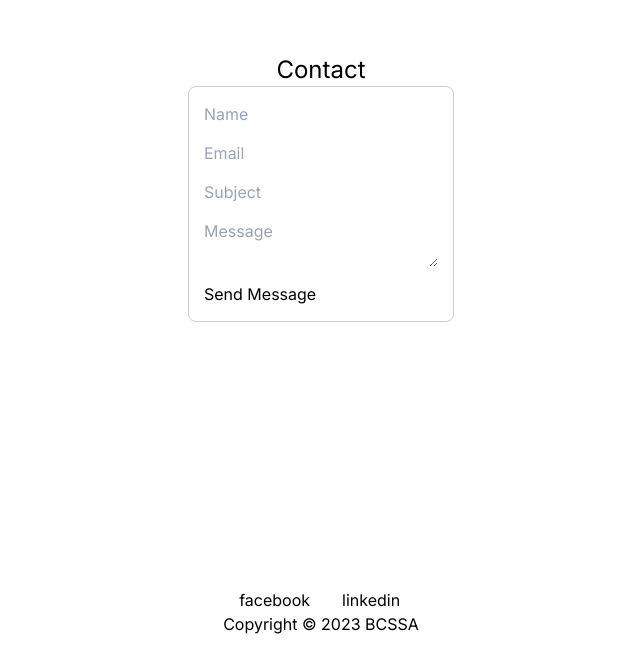
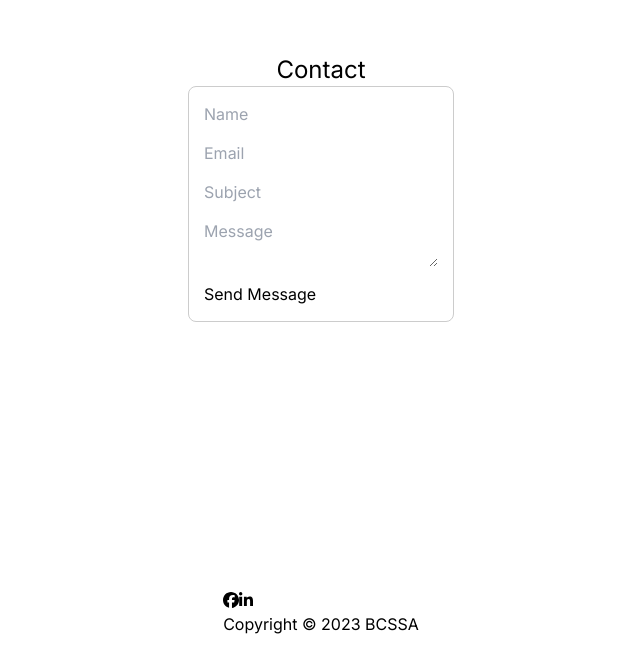
Before and after one commit to UBC-BCS-Student-Association/bcssa-website, a Next.js app: page / in a window 1280 px wide. Shown: the part 3786-4458 px from the top of the page, without its empty margins (319-959 px from the left). Built offline with nearby package versions, Linux system fonts and the light colour scheme; no server answers.

Commit message:
fixed icon not found

```diff
--- a/components/Footer.jsx
+++ b/components/Footer.jsx
@@ -7,7 +7,7 @@ import {
   faMedium,
   faTwitter,
   faYoutube,
-} from '@fortawesome/react-fontawesome';
+} from '@fortawesome/free-brands-svg-icons';
 
 export default function Footer() {
     return (
@@ -16,20 +16,16 @@ export default function Footer() {
           <a
             href='https://www.facebook.com/groups/ubcbcsclub/'
             target='_blank'
-            class="p-4"
             rel='noreferrer'
           >
             <FontAwesomeIcon icon={faFacebook} />
-            facebook
           </a>
           <a
             href='https://www.linkedin.com/groups/14108803/'
             target='_blank'
-            class="p-4"
             rel='noreferrer'
           >
             <FontAwesomeIcon icon={faLinkedinIn} />
-            linkedin
           </a>
             <p>Copyright &copy; 2023 BCSSA</p>
         </footer>
--- a/package.json
+++ b/package.json
@@ -12,6 +12,7 @@
     "@firebase/firestore": "^4.1.0",
     "@fortawesome/fontawesome-free": "^6.4.2",
     "@fortawesome/fontawesome-svg-core": "^6.4.2",
+    "@fortawesome/free-brands-svg-icons": "^6.4.2",
     "@fortawesome/free-regular-svg-icons": "^6.4.2",
     "@fortawesome/free-solid-svg-icons": "^6.4.2",
     "@fortawesome/react-fontawesome": "^0.2.0",
```
Also changed, not shown: 1 other file (tests, documents, lock files or other folders).
